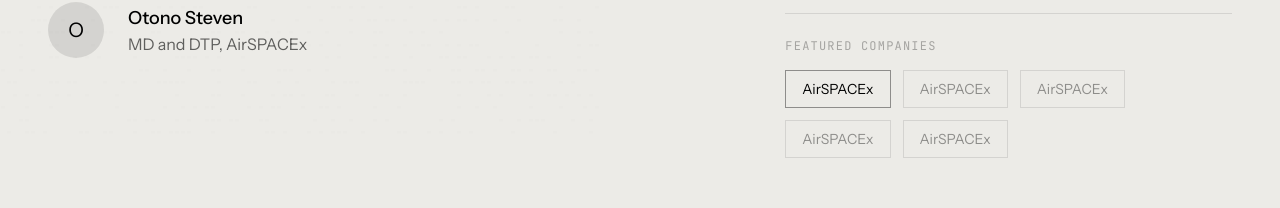
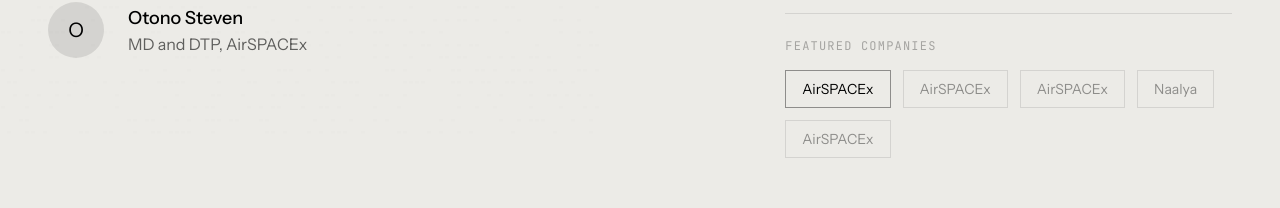
Before and after one commit to nastylex/ZEROGRAVITY2-08, a Next.js app: page / in a window 1280 px wide. Shown: the part 11617-11825 px from the top of the page. Built offline with nearby package versions, Linux system fonts and the light colour scheme.

Commit message:
Update testimonials-section.tsx

```diff
--- a/components/landing/testimonials-section.tsx
+++ b/components/landing/testimonials-section.tsx
@@ -27,9 +27,9 @@ const testimonials = [
   },
   {
     quote: "The design systems and infrastructure behind Zerogravity is perfectly aligned with modern cloud standards.",
-    author: "Okello Mathew",
-    role: "MD of Design Systems",
-    company: "AirSPACEx",
+    author: "DanaTenz",
+    role: "Student",
+    company: "Naalya",
     metric: { value: "50+", label: "Global regions" },
   },
    {
```
